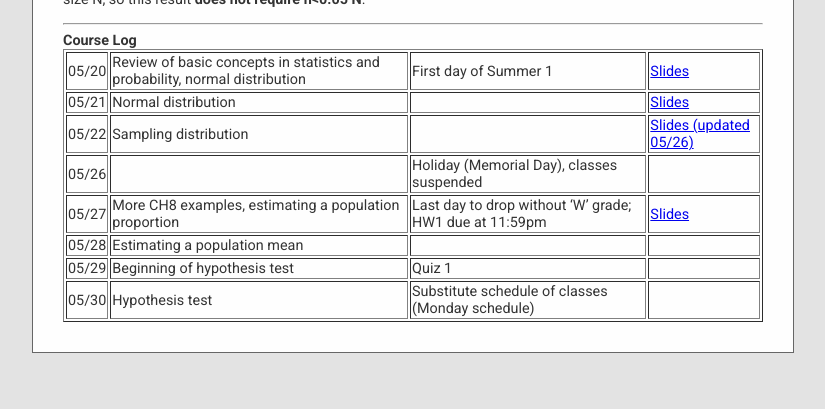
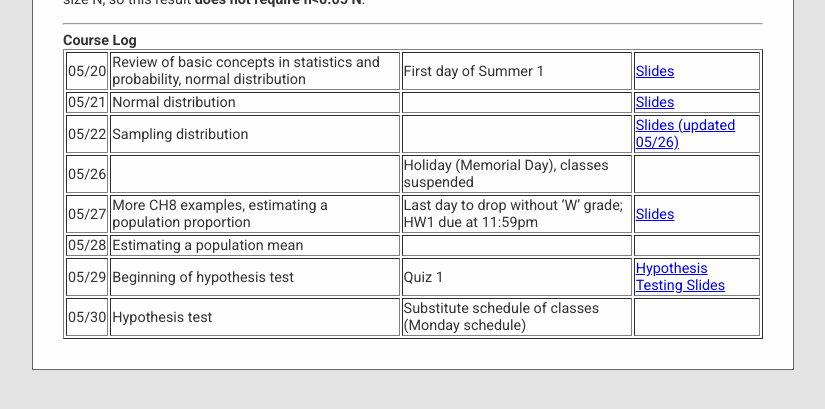
Before and after one commit to cesail/cesail.github.io, a Jekyll site: the page built from courses/25s1ma116/index.html, in a window 1280 px wide and 900 px high, scrolled down 448 px. Shown: the top 409 px of the window, without its empty margins (227-1052 px from the left). Built offline with Jekyll 4.4.1, drawn with Linux system fonts in a browser that asks for light colours; some web fonts are replaced; a script that is not in the unit is left out.

Commit message:
Update index.html

```diff
--- a/courses/25s1ma116/index.html
+++ b/courses/25s1ma116/index.html
@@ -125,7 +125,7 @@
      <td> 05/29 </td>
      <td> Beginning of hypothesis test </td>
      <td> Quiz 1 </td>
-    <td> </td>
+    <td> <a href="Hypothesis_testing.pdf"> Hypothesis Testing Slides </a> </td>
   </tr>
   <tr>
      <td> 05/30 </td>
```
